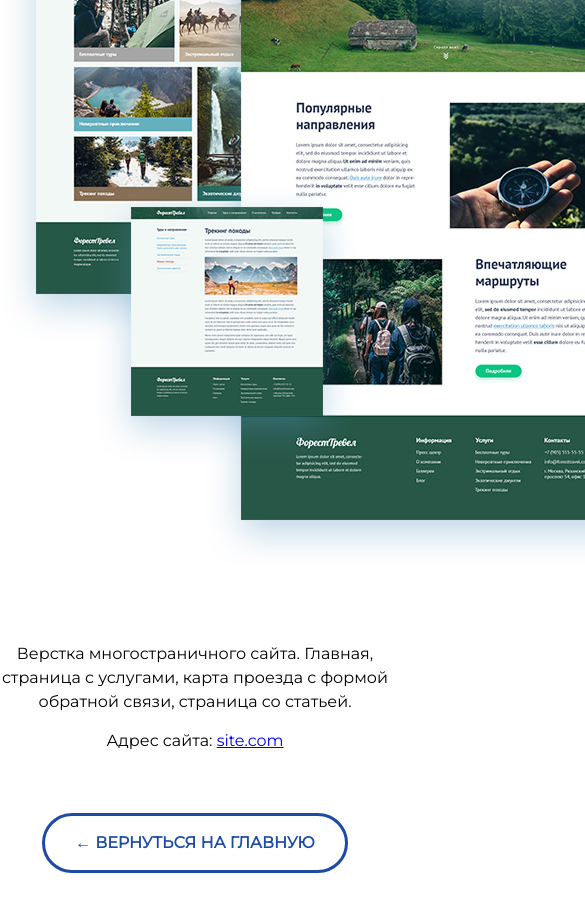
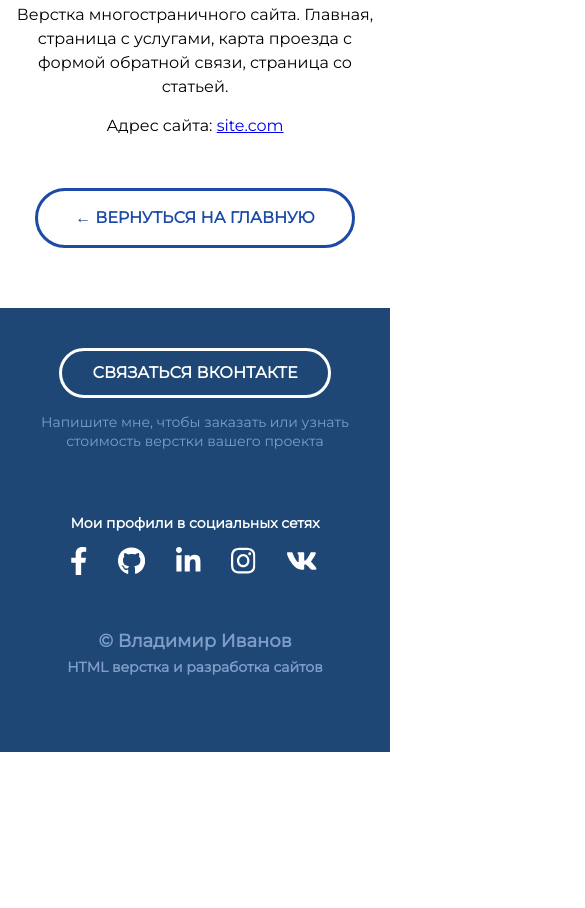
Before and after one commit to leshiivoy/traning_project_VSC_HTML_layout, a plain HTML site: page forest-travel.html in a window 390 px wide. Shown: the part 456-1364 px from the top of the page, 585 px wide, since content can reach past the window. After the commit the page ends 1208 px from the top, so only its background shows below. Drawn offline with Linux system fonts and the light colour scheme.

Commit message:
Mobile adaptation of the site

```diff
--- a/css/main.css
+++ b/css/main.css
@@ -7,10 +7,16 @@ body {
     font-family: "Montserrat", sans-serif;
 }
 
+img {
+    max-width: 100%;
+}
+
 .container {
-    max-width: 1100px;
+    max-width: 1140px;
     margin-left: auto;
     margin-right: auto;
+    padding-left: 15px;
+    padding-right: 15px;
 }
 
 .none {
@@ -155,9 +161,12 @@ body {
     justify-content: space-between;
 }
 
-.footer-copyrigth {
+.footer-col {
     max-width: 350px;
     flex-grow: 1;
+}
+
+.footer-copyrigth {
     color: #7E9EC9;
     line-height: 1.3;
 }
@@ -297,3 +306,18 @@ body {
     background-color: rgb(28, 74, 167);
     color: white;
 }
+
+/* .block {
+    width: 800px;
+    height: 400px;
+    background-color: blueviolet;
+} */
+
+/* Для экранов с шириной до 800px */
+
+/* @media (max-width: 800px) {
+    .block {
+        width: 400px;
+        background-color: coral;
+    }
+} */
--- /dev/null
+++ b/css/media.css
@@ -0,0 +1,88 @@
+/* Для экранов с шириной до 1140px */
+@media (max-width: 1140px) {
+    .card {
+        width: calc(50% - 15px);
+    }
+    .footer {
+        padding-top: 40px;
+        padding-bottom: 60px;
+    }
+    .footer-row {
+        flex-direction: column-reverse;
+        align-items: center;
+        text-align: center;
+    }
+    .footer-col {
+        margin-bottom: 50px;
+    }
+    .footer-col:first-child {
+        margin-bottom: 0;
+    }
+}
+
+/* Для экранов с шириной до 760px */
+@media (max-width: 760px) {
+    .header-title {
+        font-size: 32px;
+    }
+    .header-subtitle {
+        font-size: 14px;
+    }
+    .portfolio {
+        padding-top: 40px;
+        padding-bottom: 60px;
+    }
+    .portfolio-header {
+        font-size: 32px;
+        margin-bottom: 30px;
+    }
+    .portfolio-cards-wrapper {
+        justify-content: center;
+    }
+    .card {
+        max-width: 530px;
+        width: 100%;
+    }
+    .card:nth-last-child(2) {
+        margin-bottom: 30px;
+    }
+    .card-linc {
+        padding: 15px;
+    }
+    .card-img {
+        margin-bottom: 10px;
+    }
+    .footer-copyrigth-name {
+        font-size: 18px;
+        margin-bottom: 5px;
+    }
+    .footer-copyrigth p {
+        font-size: 14px;
+    }
+    .footer-icons p {
+        font-size: 14px;
+    }
+    .footer-contact p {
+        font-size: 14px;
+        margin: 0;
+        margin-top: 15px;
+    }
+    .project {
+        padding: 40px 0 60px;
+    }
+    .project-header {
+        font-size: 28px;
+        margin-bottom: 30px;
+    }
+    .project-img {
+        margin-bottom: 20px;
+    }
+    .project-description {
+        margin-bottom: 50px;
+    }
+    .project-btn-back {
+        padding: 0 10px;
+        width: 100%;
+        max-width: 320px;
+    }
+}
--- a/forest-travel.html
+++ b/forest-travel.html
@@ -6,6 +6,7 @@
     <meta name="viewport" content="width=device-width, initial-scale=1.0">
     <title>Проект "Форест-Тревел"</title>
     <link rel="stylesheet" href="./css/main.css">
+    <link rel="stylesheet" href="./css/media.css">
     <link href="https://fonts.googleapis.com/css2?family=Montserrat:ital,wght@400;600;700&display=swap"
         rel="stylesheet">
 </head>
@@ -32,12 +33,12 @@
         <div class="container">
             <div class="footer-row">
 
-                <div class="footer-copyrigth">
+                <div class="footer-copyrigth footer-col">
                     <div class="footer-copyrigth-name">© Владимир Иванов</div>
                     <p>HTML верстка и разработка сайтов</p>
                 </div>
 
-                <div class="footer-icons">
+                <div class="footer-icons footer-col">
                     <p>Мои профили в социальных сетях</p>
                     <div class="footer-icons-row">
                         <a href="#">
@@ -58,7 +59,7 @@
                     </div>
                 </div>
 
-                <div class="footer-contact">
+                <div class="footer-contact footer-col">
                     <a href="https://www.tutu.ru/geo/article/poleznye-ssylki-dlya-puteshestvennikov/" class="footer-button">Связаться Вконтакте</a>
                     <p>Напишите мне, чтобы заказать или узнать стоимость верстки вашего проекта</p>
                 </div>
```
Also changed, not shown: index.html (+5 -3 lines).
